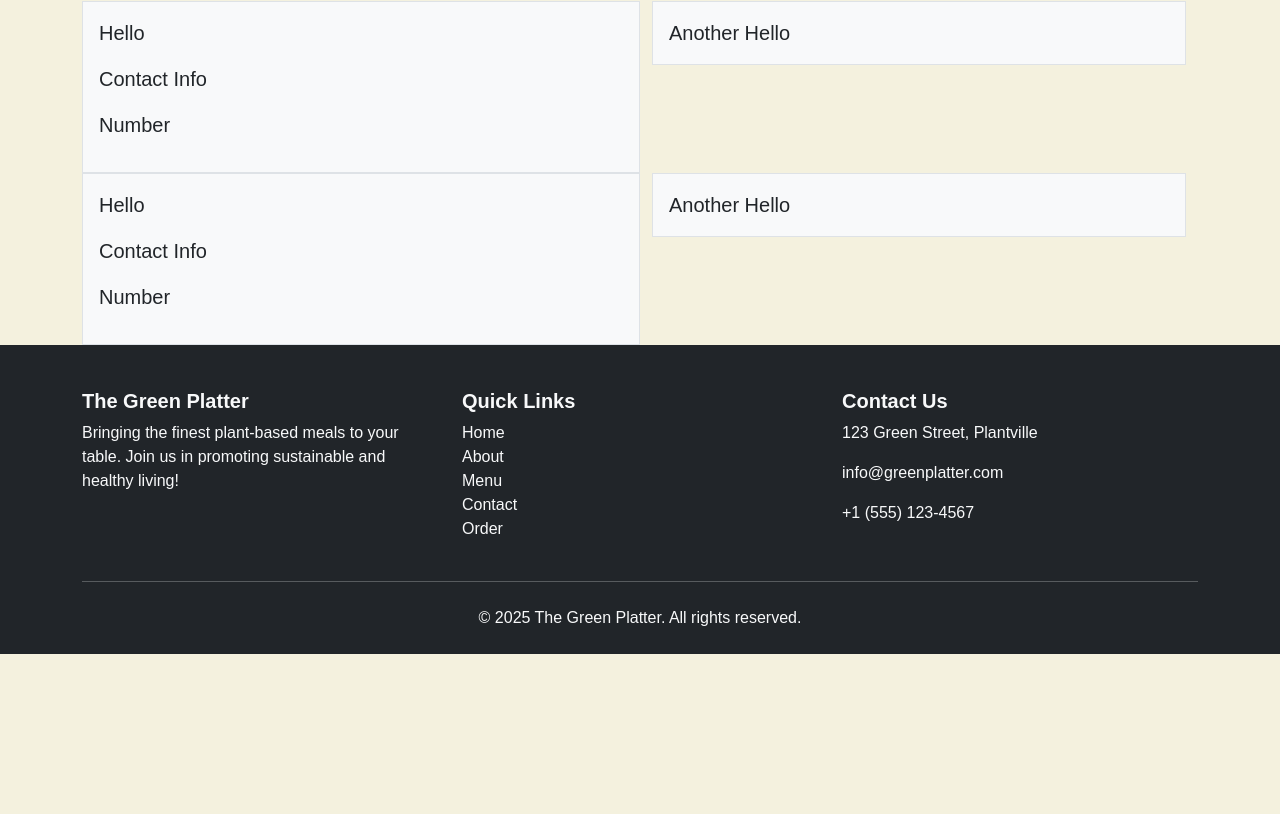
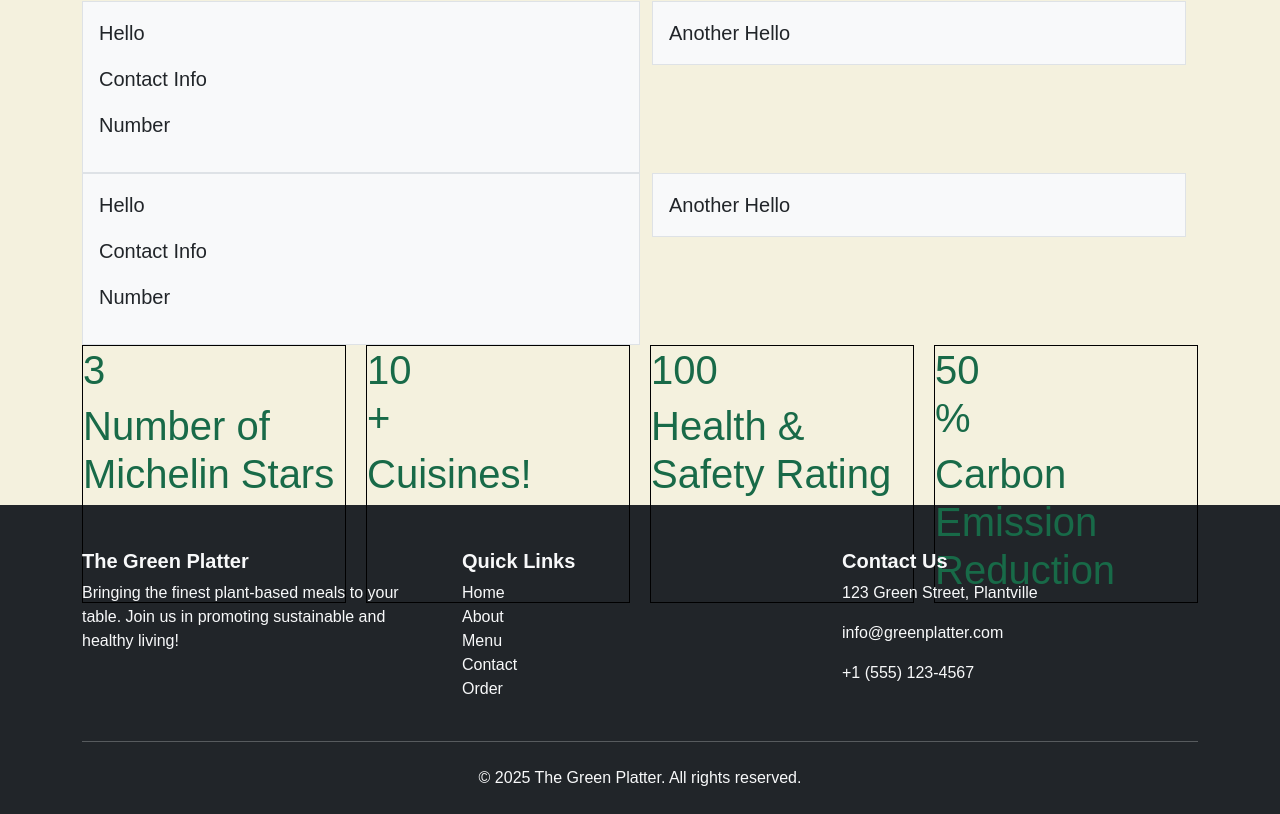
Before and after one commit to rebanto/tsa-webmaster-24, a React (Create React App) app in the folder client/: page / in a window 1280 px wide. Shown: the part 709-1523 px from the top of the page. Before the commit the page ends 1363 px from the top, so only its background shows below. Built offline with nearby package versions, Linux system fonts and the light colour scheme.

Commit message:
initial home page push

```diff
--- a/client/src/pages/Home.css
+++ b/client/src/pages/Home.css
@@ -39,3 +39,16 @@
 .one {
   height: 500px;
 }
+
+.container1 {
+  display: flex;
+  flex-wrap: wrap;
+  height: 20vh;
+  gap: 20px
+}
+
+.section {
+  flex: 1;
+  border: 1px solid black;
+
+}
--- a/client/src/pages/Home.js
+++ b/client/src/pages/Home.js
@@ -1,8 +1,20 @@
 import { Button } from 'bootstrap/dist/js/bootstrap.bundle.min';
 import React from 'react';
+import { useSpring, animated } from "react-spring"
 import "./Home.css";
 
+function Number({ n }) {
+  const { number } = useSpring({
+    from: { number: 0 },
+    number: n,
+    delay: 200,
+    config: { mass: 1, tension: 20, friction: 10 },
+  });
+  return <animated.div>{number.to((n) => n.toFixed(0))}</animated.div>;
+}
+
 function Home() {
+
   return (
     <div>
       <div id="carouselExample" class="carousel slide"
@@ -72,6 +84,35 @@ aria-hidden="true"></span>
           </div>
         </div>
       </div>
+
+    <div className="container1">
+      <div className="section">
+        <h1>
+            <Number n={3} />
+        </h1>
+      <h1>Number of Michelin Stars</h1>
+      </div>
+      <div className="section">
+        <h1>
+          <Number n={10} />+
+        </h1>
+        <h1>Cuisines!</h1>
+      </div>
+      <div className="section">
+        <h1>
+          <Number n={100} />
+        </h1>
+        <h1>Health & Safety Rating</h1>
+      </div>
+      <div className="section">
+        <h1>
+          <Number n={50} />%
+        </h1>
+        <h1>Carbon Emission Reduction</h1>
+      </div>
+    </div>
+
+
     </div>
 
 
```
